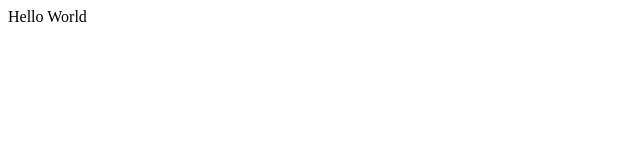
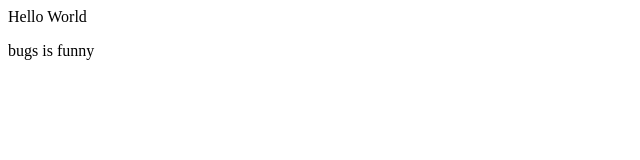
Before and after one commit to aslamxz/demo-repo, a plain HTML site: page index.html in a window 1280 px wide. Shown: the full height of the page, 0-640 px from the left. Drawn offline with Linux system fonts and the light colour scheme.

Commit message:
added there

```diff
--- a/index.html
+++ b/index.html
@@ -1 +1,2 @@
 <div>Hello World</div>
+<p>bugs is funny</p>
```
